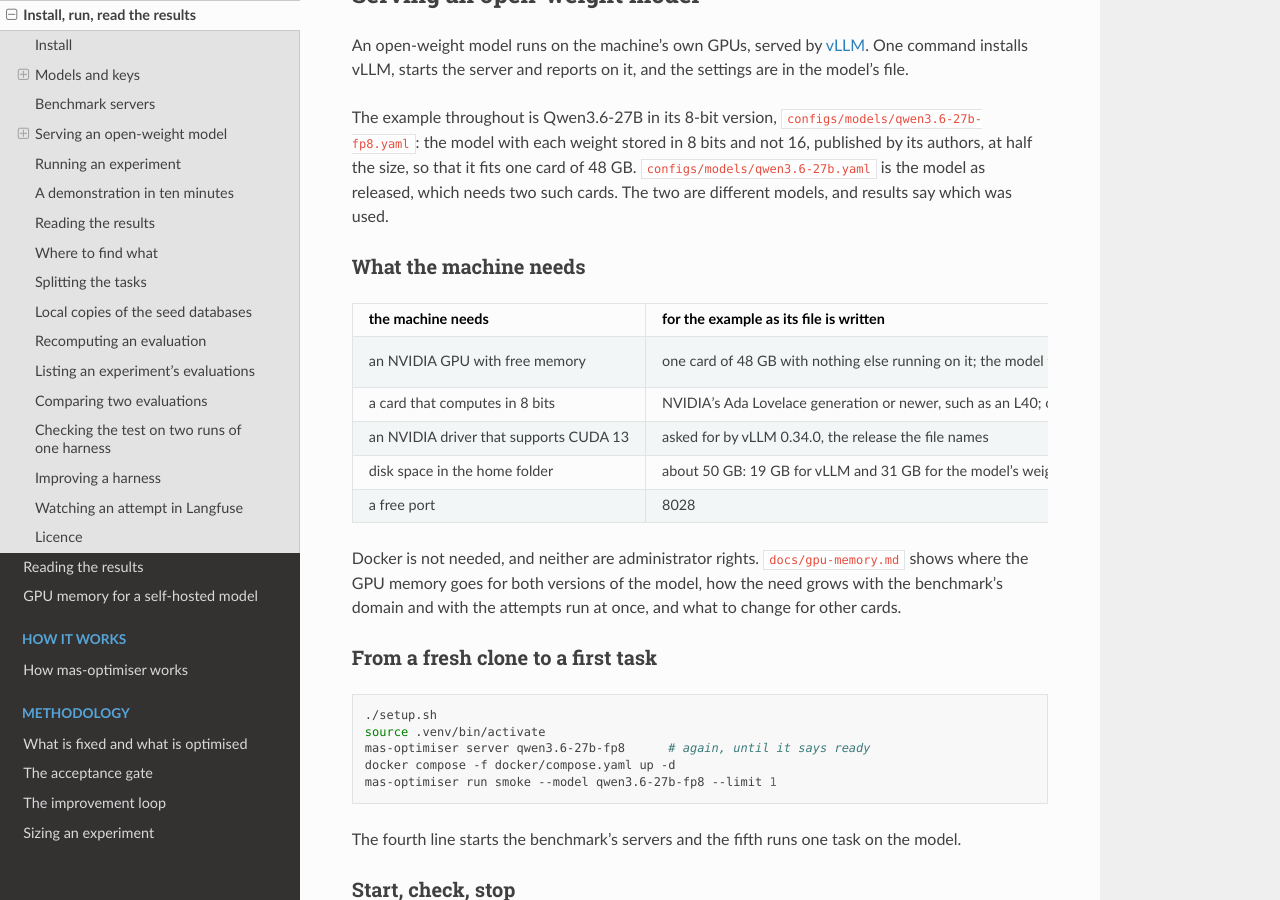
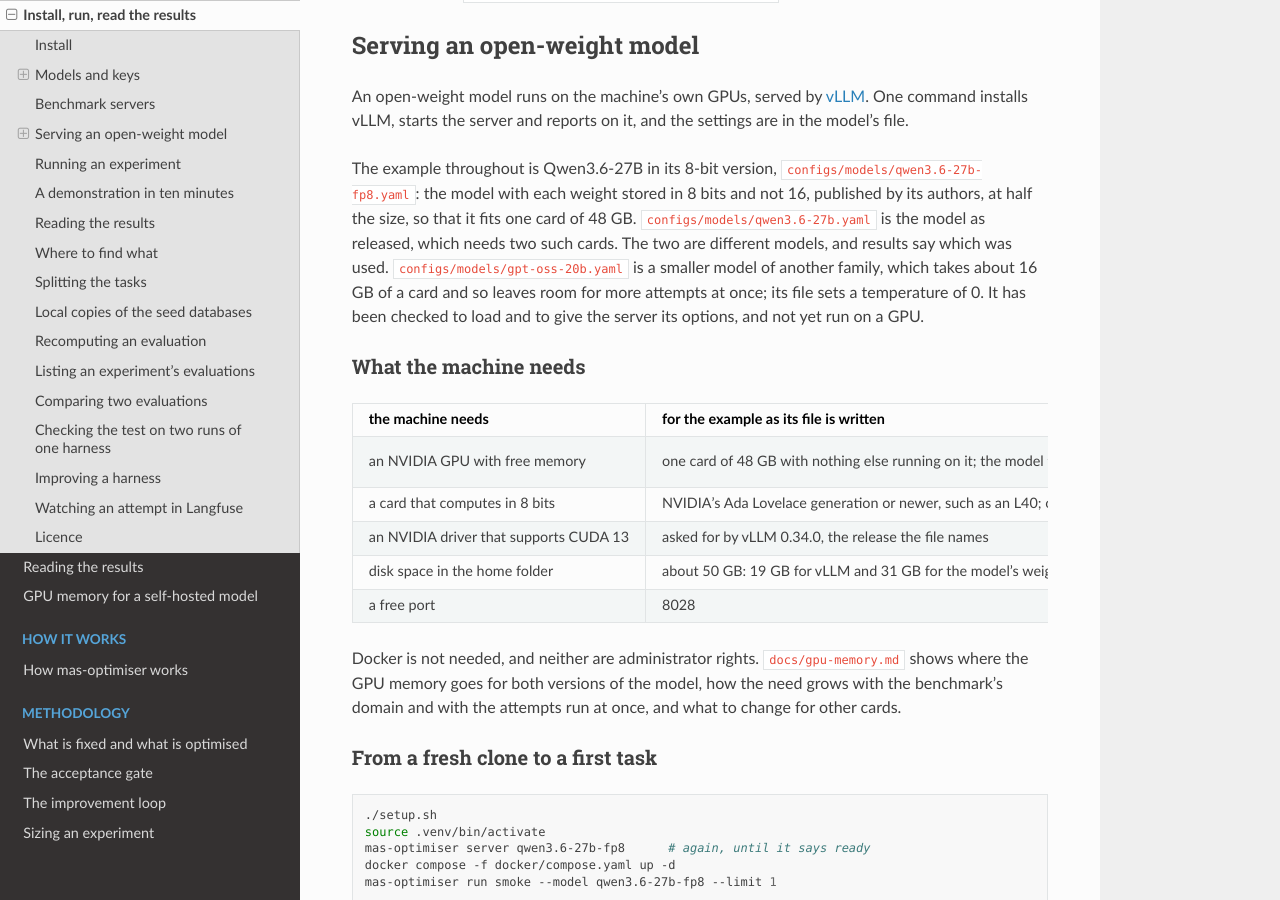
Before and after one commit to muck-or-mack/mas-optimiser, a Sphinx documentation site: the page built from docs/usage.md, in a window 1280 px wide and 900 px high, scrolled down 2897 px. Built offline with Sphinx 7.4.7 and the Read the Docs theme 3.1.0, drawn with Linux system fonts in a browser that asks for light colours; some of the changed text lies outside the part shown.

Commit message:
a model file for gpt-oss-20b served by vllm, and the page's line on failed attempts put right

```diff
--- a/README.md
+++ b/README.md
@@ -55,6 +55,7 @@ with the package:
 | `gpt-5.1-azure`   | GPT-5.1, through an Azure OpenAI resource of one's own | four lines of `.env`, all beginning `AZURE_OPENAI_`                                        |
 | `qwen3.6-27b-fp8` | Qwen3.6-27B in 8 bits, on one GPU of the machine       | no key; its server started ([Serving an open-weight model](#serving-an-open-weight-model)) |
 | `qwen3.6-27b`     | Qwen3.6-27B as released, on two GPUs of the machine    | no key; its server started                                                                 |
+| `gpt-oss-20b`     | gpt-oss-20b, on one GPU of 16 GB or more               | no key; its server started                                                                 |
 
 ### Where the keys go
 
@@ -133,7 +134,11 @@ The example throughout is Qwen3.6-27B in its 8-bit version,
 8 bits and not 16, published by its authors, at half the size, so that it
 fits one card of 48 GB. `configs/models/qwen3.6-27b.yaml` is the model as
 released, which needs two such cards. The two are different models, and
-results say which was used.
+results say which was used. `configs/models/gpt-oss-20b.yaml` is a smaller
+model of another family, which takes about 16 GB of a card and so leaves
+room for more attempts at once; its file sets a temperature of 0. It has
+been checked to load and to give the server its options, and not yet run on
+a GPU.
 
 ### What the machine needs
 
```
Also changed, not shown: other parts of README.md (+1 -1 lines), docs/methodology/improvement-loop.md (+4 -2 lines), 2 other files.
